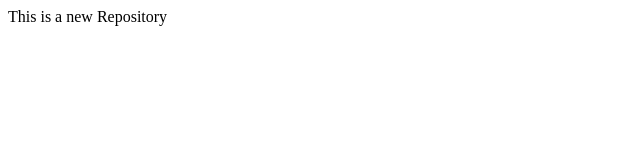
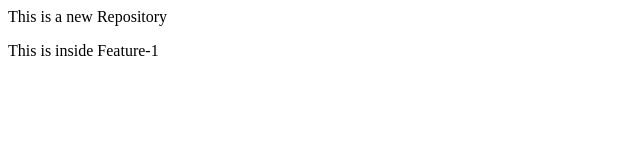
Before and after one commit to kartik-ninja/localrepo, a plain HTML site: page index.html in a window 1280 px wide. Shown: the whole page, without its empty margins (0-640 px from the left). Drawn offline with Linux system fonts and the light colour scheme.

Commit message:
Add New Feature

```diff
--- a/index.html
+++ b/index.html
@@ -1 +1,2 @@
 <p>This is a new Repository</p>
+<p>This is inside Feature-1</p>
```
